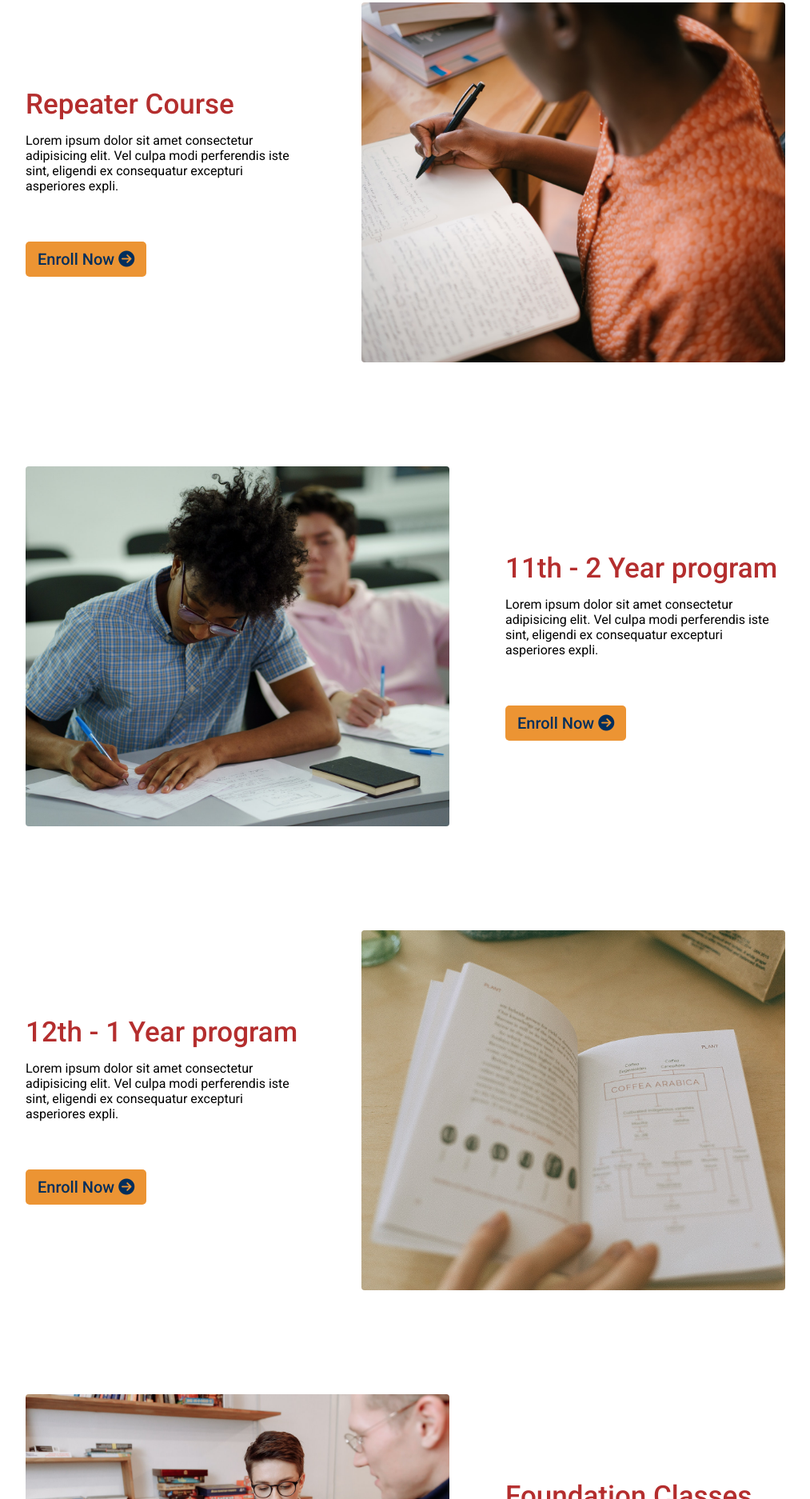
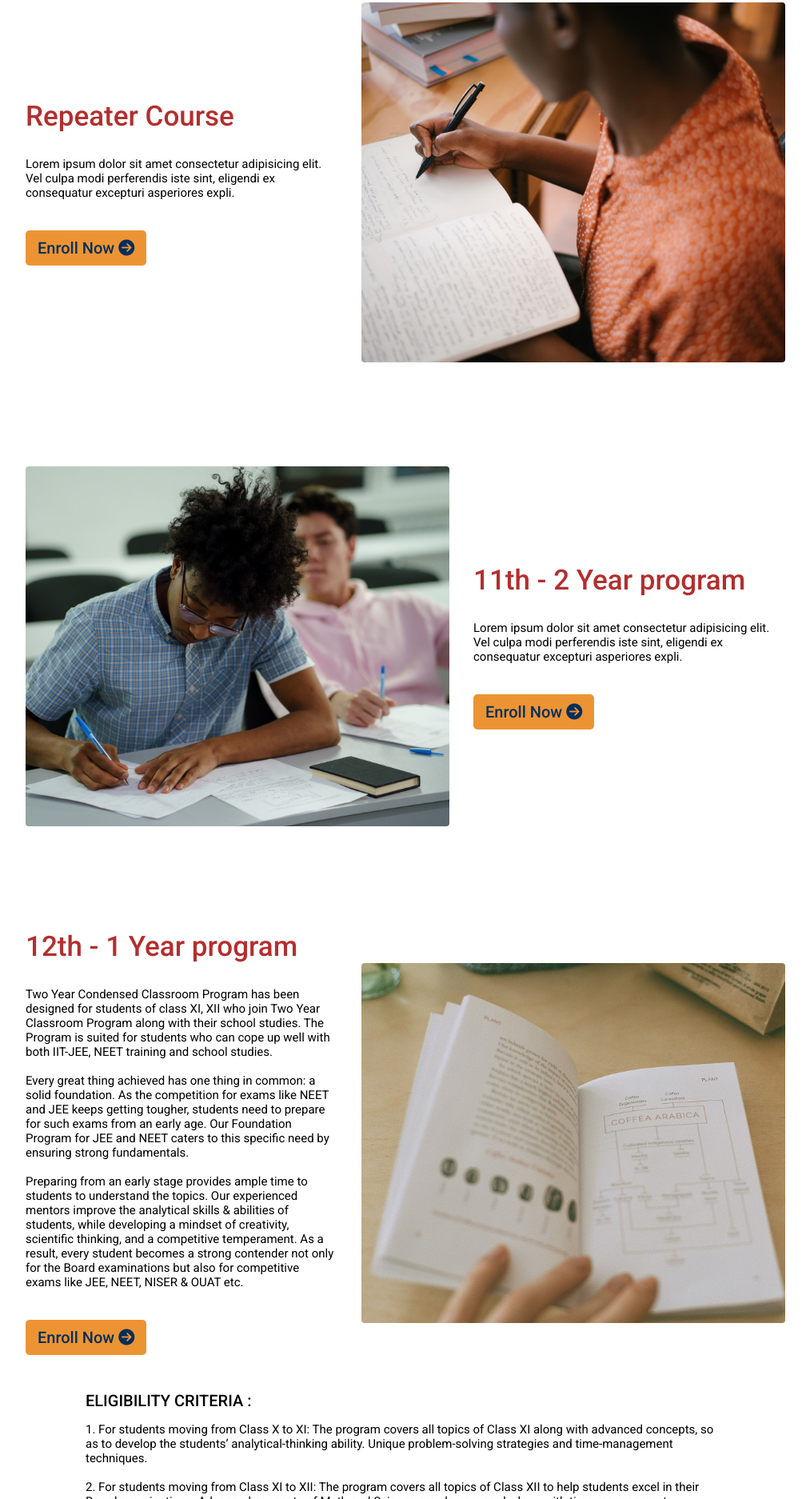
Before and after one commit to dhanashekaran/sreesaravanaacademy, a plain HTML site: page courses.html in a window 1280 px wide. Shown: the part 926-2800 px from the top of the page at 80% size, without its empty margins (133-1146 px from the left). Drawn offline with Linux system fonts and the light colour scheme.

Commit message:
courses content added

```diff
--- a/courses.html
+++ b/courses.html
@@ -44,7 +44,7 @@
         <div class="pic-text-content">
             <h2 class="pic-text-title">Crash Course</h2>
             <p class="pic-text-para">Lorem ipsum dolor sit amet consectetur adipisicing elit. Vel culpa modi perferendis iste sint, eligendi ex consequatur excepturi asperiores expli.</p>
-            <a href="#" class="pic-text-btn">Enroll Now <i class="fa-solid fa-circle-arrow-right"></i></a>
+            <a href="./enroll.html" class="pic-text-btn">Enroll Now <i class="fa-solid fa-circle-arrow-right"></i></a>
         </div>
     </div>
     <article style="margin: 130px 0px;"></article>
@@ -52,7 +52,7 @@
         <div class="pic-text-content">
             <h2 class="pic-text-title">Repeater Course</h2>
             <p class="pic-text-para">Lorem ipsum dolor sit amet consectetur adipisicing elit. Vel culpa modi perferendis iste sint, eligendi ex consequatur excepturi asperiores expli.</p>
-            <a href="#" class="pic-text-btn">Enroll Now <i class="fa-solid fa-circle-arrow-right"></i></a>
+            <a href="./enroll.html" class="pic-text-btn">Enroll Now <i class="fa-solid fa-circle-arrow-right"></i></a>
         </div>
         <div class="pic-text-img" style=" background-image: url('./img/repeater-course.jpg');"></div>
     </div>
@@ -62,26 +62,39 @@
         <div class="pic-text-content">
             <h2 class="pic-text-title">11th - 2 Year program</h2>
             <p class="pic-text-para">Lorem ipsum dolor sit amet consectetur adipisicing elit. Vel culpa modi perferendis iste sint, eligendi ex consequatur excepturi asperiores expli.</p>
-            <a href="#" class="pic-text-btn">Enroll Now <i class="fa-solid fa-circle-arrow-right"></i></a>
+            <a href="./enroll.html" class="pic-text-btn">Enroll Now <i class="fa-solid fa-circle-arrow-right"></i></a>
         </div>
     </div>
     <article style="margin: 130px 0px;"></article>
     <div class="pic-text-container-2">
         <div class="pic-text-content">
             <h2 class="pic-text-title">12th - 1 Year program</h2>
-            <p class="pic-text-para">Lorem ipsum dolor sit amet consectetur adipisicing elit. Vel culpa modi perferendis iste sint, eligendi ex consequatur excepturi asperiores expli.</p>
-            <a href="#" class="pic-text-btn">Enroll Now <i class="fa-solid fa-circle-arrow-right"></i></a>
+            <p class="pic-text-para">Two Year Condensed Classroom Program has been designed for students of class XI, XII who join Two Year Classroom Program along with their school studies. The Program is suited for students who can cope up well with both IIT-JEE, NEET training and school studies.</p>
+            <p class="pic-text-para">Every great thing achieved has one thing in common: a solid foundation. As the competition for exams like NEET and JEE keeps getting tougher, students need to prepare for such exams from an early age. Our Foundation Program for JEE and NEET caters to this specific need by ensuring strong fundamentals.</p>
+            <p class="pic-text-para">Preparing from an early stage provides ample time to students to understand the topics. Our experienced mentors improve the analytical skills & abilities of students, while developing a mindset of creativity, scientific thinking, and a competitive temperament. As a result, every student becomes a strong contender not only for the Board examinations but also for competitive exams like JEE, NEET, NISER & OUAT etc.</p>
+            <a href="./enroll.html" class="pic-text-btn">Enroll Now <i class="fa-solid fa-circle-arrow-right"></i></a>
         </div>
         <div class="pic-text-img" style=" background-image: url('./img/12.jpg');"></div>
+    </div>
+    <div class="text-section-container" style="max-width:800px; margin: 45px auto;">
+        <p class="pic-text-para-heading">ELIGIBILITY CRITERIA :</p>
+        <p class="pic-text-para">1. For students moving from Class X to XI: The program covers all topics of Class XI along with advanced concepts, so as to develop the students’ analytical-thinking ability. Unique problem-solving strategies and time-management techniques.</p>
+        <p class="pic-text-para">2. For students moving from Class XI to XII: The program covers all topics of Class XII to help students excel in their Board examinations. Advanced concepts of Math and Science are also covered, along with time-management techniques and problem-solving strategies for success in various competitive exams like the JEE, NEET, etc.</p>
     </div>
     <article style="margin: 130px 0px;"></article>
     <div class="pic-text-container-1">
         <div class="pic-text-img" style=" background-image: url('./img/foundation-course.jpg');"></div>
         <div class="pic-text-content">
             <h2 class="pic-text-title">Foundation Classes</h2>
-            <p class="pic-text-para">Lorem ipsum dolor sit amet consectetur adipisicing elit. Vel culpa modi perferendis iste sint, eligendi ex consequatur excepturi asperiores expli.</p>
-            <a href="#" class="pic-text-btn">Enroll Now <i class="fa-solid fa-circle-arrow-right"></i></a>
+            <p class="pic-text-para">Foundation Classes are for IX & X students. Learn From Best Teachers in India Remotely, Attend classes, Practice From Tests & Engage. Apply Now. Highest Success Rate, Best Study material & Continuous Practice Test.</p>
+            <p class="pic-text-para">Preparing from an early stage provides ample time to students to understand the topics. Our experienced mentors improve the analytical skills & abilities of students, while developing a mindset of creativity, scientific thinking, and a competitive temperament. As a result, every student becomes a strong contender not only for the Board examinations but also for competitive exams like NTSE, Olympiads, KVPY, etc.</p>
+            <a href="./enroll.html" class="pic-text-btn">Enroll Now <i class="fa-solid fa-circle-arrow-right"></i></a>
         </div>
+    </div>
+    <div class="text-section-container" style="max-width:800px; margin: 45px auto;">
+        <p class="pic-text-para-heading">ELIGIBILITY CRITERIA :</p>
+        <p class="pic-text-para">1. For students moving from Class VIII to IX: The program covers all topics of Class IX Mathematics and Science, along with advanced concepts, so as to develop the students’ analytical-thinking ability. Unique problem-solving strategies and time-management techniques.</p>
+        <p class="pic-text-para">2. For students moving from Class IX to X: The program covers all topics of Math and Science to help students excel in their Board examinations. Advanced concepts of Math and Science are also covered, along with time-management techniques and problem-solving strategies for success in various competitive exams like the JEE, NEET, etc.</p>
     </div>
     <!-- Footer -->
     <div id="footer"></div>
--- a/css/common.css
+++ b/css/common.css
@@ -83,6 +83,9 @@
     background-color: var(--yellow);
 }
 
+/* ================================= */
+
+/* ================================= */
 
 /* ========== responsive css ========== */
 @media(max-width: 1100px){
--- a/css/enroll.css
+++ b/css/enroll.css
@@ -1,6 +1,6 @@
 .enroll-form-container{
     max-width: 1200px;
-    margin: 50px auto;
+    margin: 70px auto;
     padding: 0px 20px;
 }
 .enroll-form-container h5{
--- a/css/pic-text.css
+++ b/css/pic-text.css
@@ -13,7 +13,7 @@
     margin: 0px auto;
 }
 .pic-text-content{
-    max-width: 350px;
+    max-width: 390px;
 }
 .pic-text-img{
     width: 530px;
@@ -26,13 +26,13 @@
 .pic-text-title{
     font-size: 35px;
     font-weight: 500;
-    margin-bottom: 15px;
+    margin-bottom: 30px;
     color: var(--dark-red);
 }
 .pic-text-para{
-    font-size: 16px;
+    font-size: 15px;
     font-weight: 400;
-    margin-bottom: 60px;
+    margin-bottom: 18px;
 }
 .pic-text-para-heading{
     font-weight: 500;
@@ -41,6 +41,7 @@
 }
 .pic-text-btn{
     border-radius: 5px;
+    margin-top: 20px;
     display: inline-block;
     padding: 10px 15px;
     font-size: 20px;
@@ -65,10 +66,9 @@
         padding: 0px 20px;
     }
     .pic-text-para {
-        margin-bottom: 35px;
+        margin-bottom: 18px;
       }
     .pic-text-content{
-        text-align: center;
         margin-top: 40px;
     }
 }
```
Also changed, not shown: index.html (+14 -4 lines), online-class.html (+2 -2 lines).
